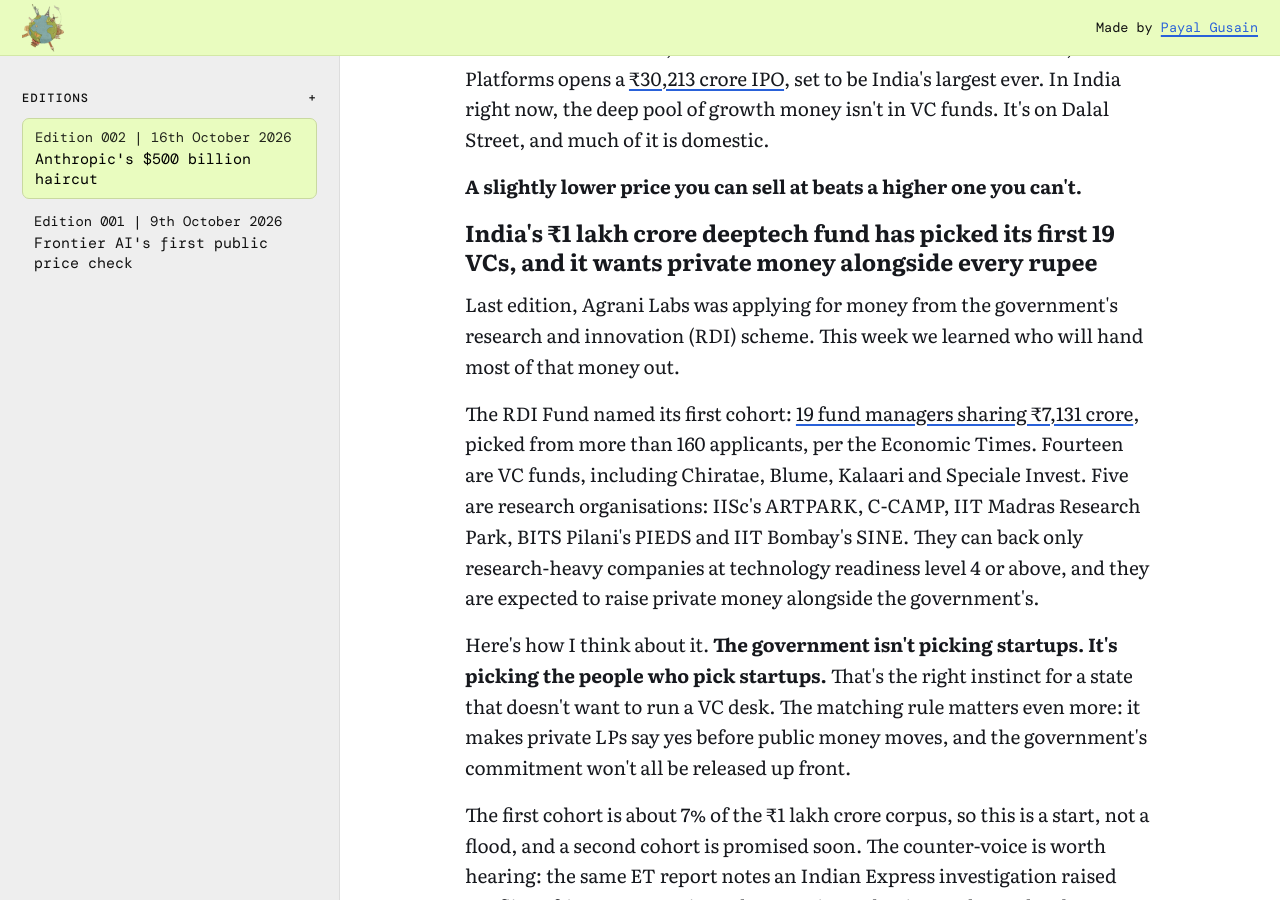
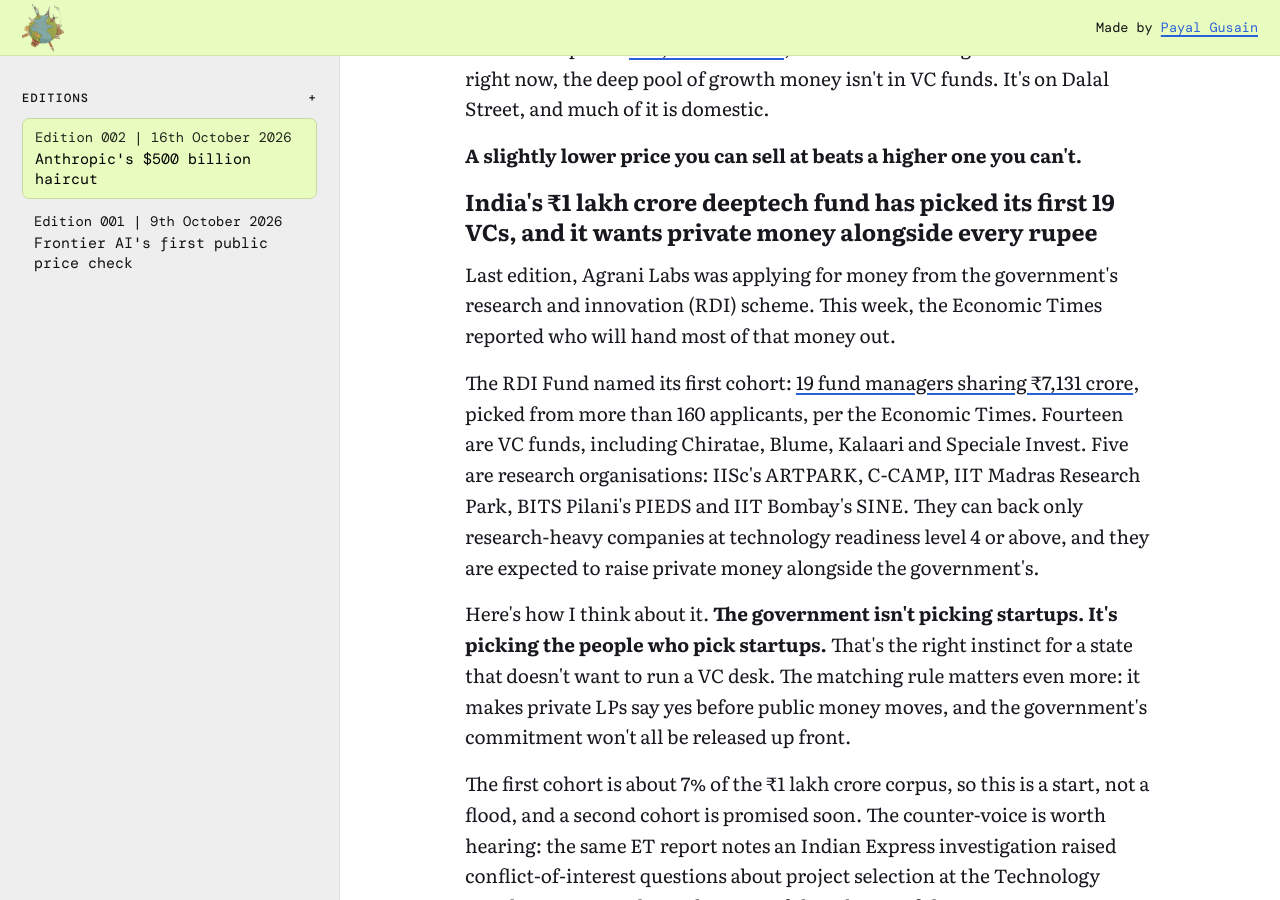
Before and after one commit to pgwrites/keeping-up-with-the-capital, a Jekyll site: the page built from _posts/2026-10-16-anthropic-ipo-haircut-zetwerk.md, in a window 1280 px wide and 900 px high, scrolled down 6172 px. Built offline with Jekyll 4.4.1, drawn with Linux system fonts in a browser that asks for light colours; some web fonts are replaced; some of the changed text lies outside the part shown.

Commit message:
Edition 002: reword lines that implied first-hand reporting
Co-Authored-By: Claude Opus 5.5 <noreply@anthropic.com>
Claude-Session: https://claude.ai/code/session_019yddCmAbBGRort8Ve7bfPc

```diff
--- a/_posts/2026-10-16-anthropic-ipo-haircut-zetwerk.md
+++ b/_posts/2026-10-16-anthropic-ipo-haircut-zetwerk.md
@@ -96,7 +96,7 @@ Now compare the private side. Indian startups raised just [$113.35 million](http
 ### India's ₹1 lakh crore deeptech fund has picked its first 19 VCs, and it wants private money alongside every rupee
 {: .take}
 
-Last edition, Agrani Labs was applying for money from the government's research and innovation (RDI) scheme. This week we learned who will hand most of that money out.
+Last edition, Agrani Labs was applying for money from the government's research and innovation (RDI) scheme. This week, the Economic Times reported who will hand most of that money out.
 
 The RDI Fund named its first cohort: [19 fund managers sharing ₹7,131 crore](https://www.inkl.com/news/blume-speciale-kalaari-chiratae-others-part-of-first-cohort-to-receive-rs-7-131-crore-rdi-fund), picked from more than 160 applicants, per the Economic Times. Fourteen are VC funds, including Chiratae, Blume, Kalaari and Speciale Invest. Five are research organisations: IISc's ARTPARK, C-CAMP, IIT Madras Research Park, BITS Pilani's PIEDS and IIT Bombay's SINE. They can back only research-heavy companies at technology readiness level 4 or above, and they are expected to raise private money alongside the government's.
 
```
Also changed, not shown: other parts of _posts/2026-10-16-anthropic-ipo-haircut-zetwerk.md (+1 -1 lines).
